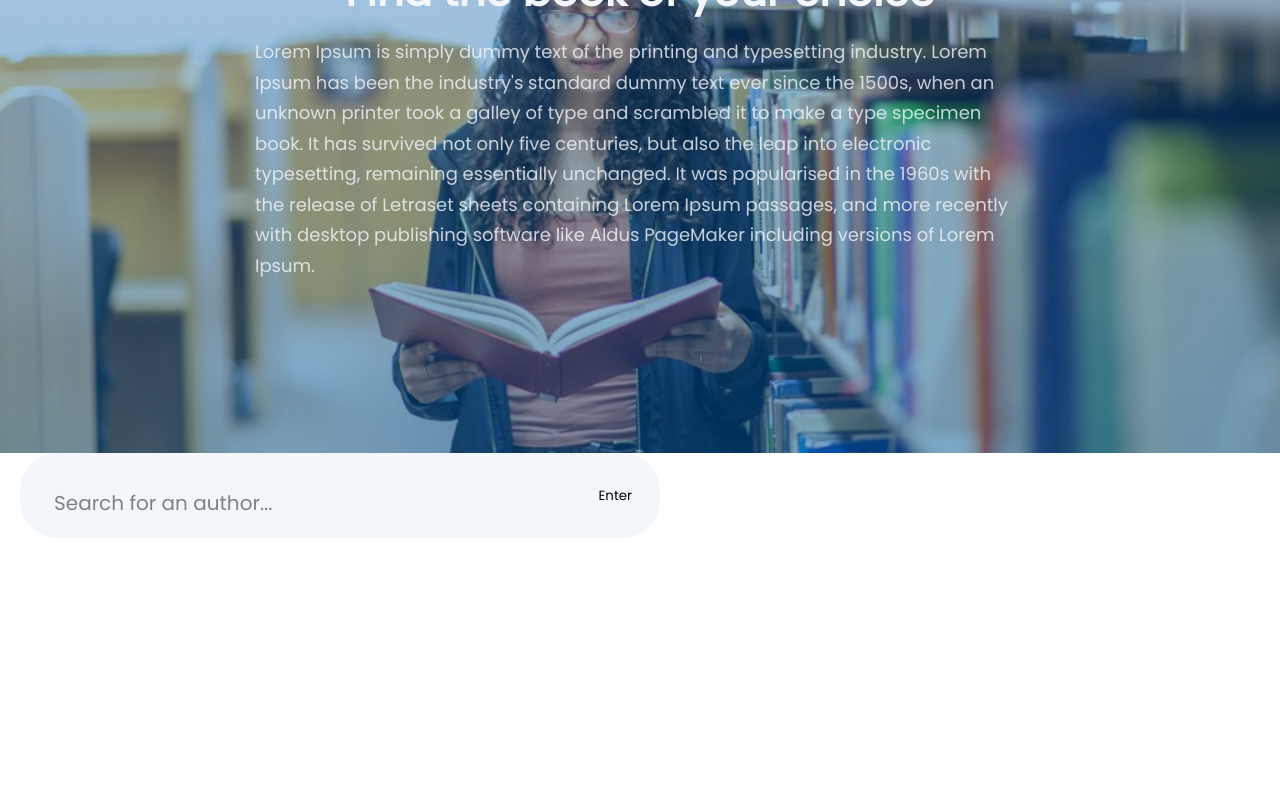
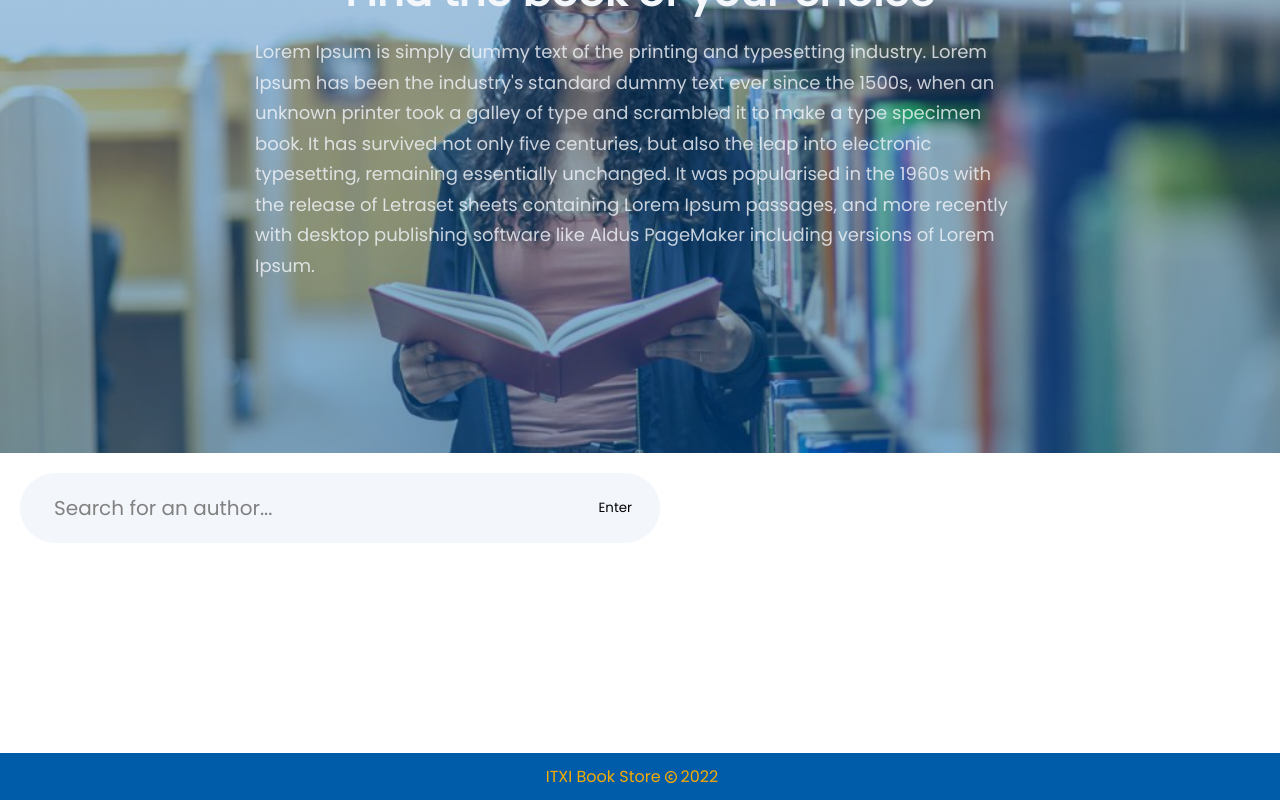
Before and after one commit to alimassry1997/booksearchapp, a React (Create React App) app: page /home in a window 1280 px wide. Shown: the part 297-1097 px from the top of the page. Before the commit the page ends 835 px from the top, so only its background shows below. Built offline with nearby package versions, Linux system fonts and the light colour scheme; sample sign-in values are in the browser's storage.

Commit message:
all done

```diff
--- /dev/null
+++ b/src/Components/Global/Footer/footer.css
@@ -0,0 +1,10 @@
+footer {
+    padding: 1rem;
+    display: flex;
+    align-items: center;
+    justify-content: center;
+    column-gap: 0.2rem;
+    background-color: var(--secondary-color);
+    color: var(--edit-color);
+    margin-left: -16px;
+  }
--- /dev/null
+++ b/src/Components/Global/Footer/footer.jsx
@@ -0,0 +1,13 @@
+import React from "react";
+import "./footer.css";
+import { CgCopyright } from "react-icons/cg";
+
+function Footer() {
+  return (
+    <footer>
+      ITXI Book Store <CgCopyright /> {new Date().getFullYear()}
+    </footer>
+  );
+}
+
+export default Footer;
--- a/src/Components/Local/Home/Header/header.css
+++ b/src/Components/Local/Home/Header/header.css
@@ -23,6 +23,8 @@
 .search-form-elem {
   padding: 1.4rem 2.8rem;
   border-radius: 3.8rem;
+  margin-top: 20px;
+  margin-bottom: 10px;
 }
 .form-control {
   background-color: transparent;
--- a/src/Pages/Book/book.css
+++ b/src/Pages/Book/book.css
@@ -57,3 +57,10 @@
 .whole-book-page {
   display: flex;
 }
+
+@media screen and (max-width: 1000px) {
+  .whole-book-page {
+
+    flex-direction: column;
+  }
+}
--- a/src/Pages/Book/book.jsx
+++ b/src/Pages/Book/book.jsx
@@ -1,8 +1,10 @@
 import axios from "axios";
 import React, { useEffect, useRef, useState } from "react";
 import { useNavigate, useParams } from "react-router-dom";
+import Footer from "../../Components/Global/Footer/footer";
 import Navbar from "../../Components/Global/Navbar/navbar";
 import capitalizeFirstLetter from "../../Utils/capitalizeFirstLetter";
+import Spinner from "../../Components/Global/Spinner/spinner";
 
 import "./book.css";
 
@@ -13,6 +15,7 @@ const Book = ({}) => {
   const canvasRef = useRef();
 
   const [loaded, setLoaded] = useState(false);
+  const [loading, setLoading] = useState(false);
 
   const [book, setBook] = useState([]);
   function alertNotFound() {
@@ -26,6 +29,7 @@ const Book = ({}) => {
       );
       console.log(data.data);
       setBook(data.data.volumeInfo);
+      setLoading(true);
     } catch (error) {
       console.log(error);
     }
@@ -59,10 +63,38 @@ const Book = ({}) => {
     }
   }, [loaded]);
 
+  if (loading === false) {
     return (
       <div className="book-embed-page">
         <Navbar />
         <div className="whole-book-page">
+
+<Spinner />
+          {loaded ? (
+            <div>
+              <div ref={canvasRef} id="viewerCanvas"></div>
+            </div>
+          ) : (
+            "Script not loaded"
+          )}
+        </div>
+        <Footer />
+      </div>
+    );
+  }
+  else{
+    return (
+      <div className="book-embed-page">
+        <Navbar />
+        <div className="flex-book">
+        <div className="whole-book-page">
+        {loaded ? (
+            <div>
+              <div ref={canvasRef} id="viewerCanvas"></div>
+            </div>
+          ) : (
+            "Script not loaded"
+          )}
           <div className="book-infor">
             <div className="box box-down cyan">
               <h2>{book.title}</h2>
@@ -92,16 +124,13 @@ const Book = ({}) => {
             </div>
           </div>
 
-        {loaded ? (
-          <div>
-            <div ref={canvasRef} id="viewerCanvas"></div>
-          </div>
-        ) : (
-          "Script not loaded"
-        )}
+
         </div>
         </div>
+        <Footer />
+      </div>
     );
+  }
 };
 
 export default Book;
--- a/src/Pages/Home/home.css
+++ b/src/Pages/Home/home.css
@@ -1,3 +1,3 @@
-.form-control{
-    margin-top: 15px;
+.no-books{
+    height: 200px;
 }
--- a/src/Pages/Home/home.jsx
+++ b/src/Pages/Home/home.jsx
@@ -1,11 +1,9 @@
 import axios from "axios";
 import React, { useEffect, useState } from "react";
 import { useNavigate } from "react-router-dom";
-import Spinner from "../../Components/Global/Spinner/spinner";
+import Footer from "../../Components/Global/Footer/footer";
 import CardList from "../../Components/Local/Home/Card/card_list";
 import Header from "../../Components/Local/Home/Header/header";
-import Search from "../../Components/Local/Home/Search/search";
-import Book from "../Book/book";
 import "./home.css";
 
 // https://www.googleapis.com/books/v1/volumes?q=inauthor:Richard&filter=free-ebooks&download=epub&key=AIzaSyA0phPHh3gYfhJr2KnTu7sXBOoSgBMdHuA
@@ -66,8 +64,13 @@ const Home = () => {
         </div>
       </div>
       <div>
-        {loading ? <CardList book={bookData} search={search} /> : <div></div>}
+        {loading ? (
+          <CardList book={bookData} search={search} />
+        ) : (
+          <div className="no-books"></div>
+        )}
       </div>
+      <Footer />
     </div>
   );
 };
--- a/src/index.css
+++ b/src/index.css
@@ -182,5 +182,6 @@ input {
 #viewerCanvas {
   margin: 20px auto;
   width: 800px;
+  max-width: 100%;
   height: 480px;
 }
```
Lines whose indentation alone changed are shown as unchanged.
